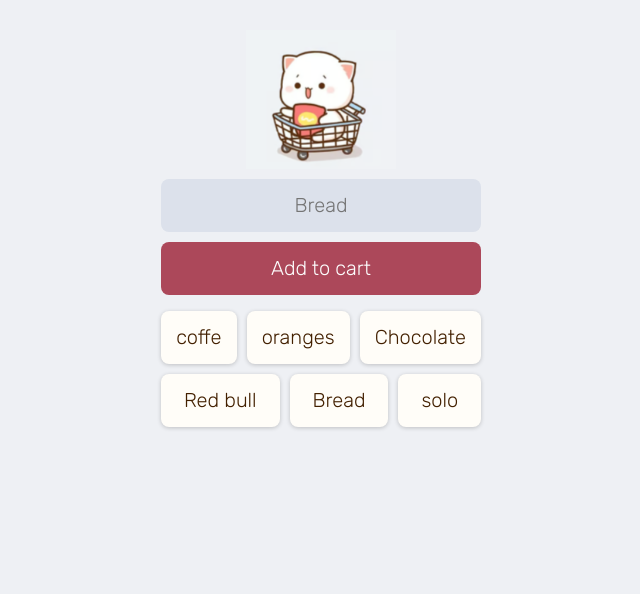
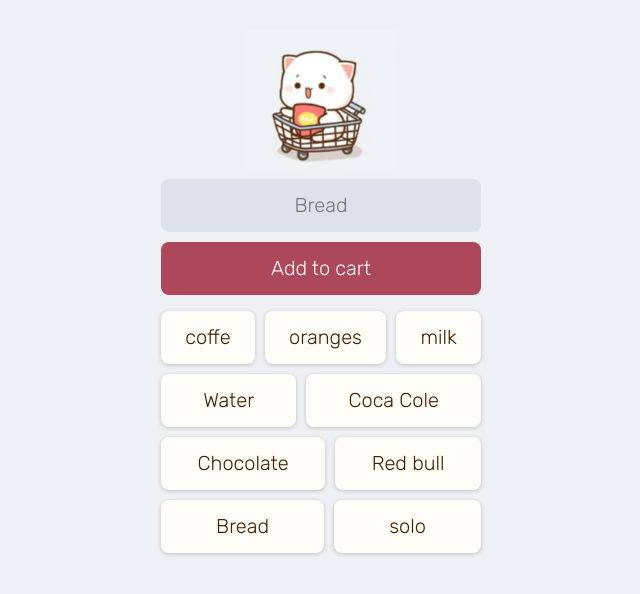
Before and after one commit to Oamogetswese/Module_6_OAMSEK573_fto2403_B1-Sekhukhune_SDF06, a plain HTML site: page index.html in a window 1280 px wide. Shown: the whole page, without its empty margins (319-959 px from the left). Drawn offline with nearby package versions, Linux system fonts and the light colour scheme.

Commit message:
Update index.html

```diff
--- a/index.html
+++ b/index.html
@@ -21,6 +21,9 @@
         <ul id="shopping-list">
             <li>coffe</li>
             <li>oranges</li>
+            <li>milk</li>
+            <li>Water</li>
+            <li>Coca Cole</li>
             <li>Chocolate</li>
             <li>Red bull</li>
             <li>Bread</li>
```
